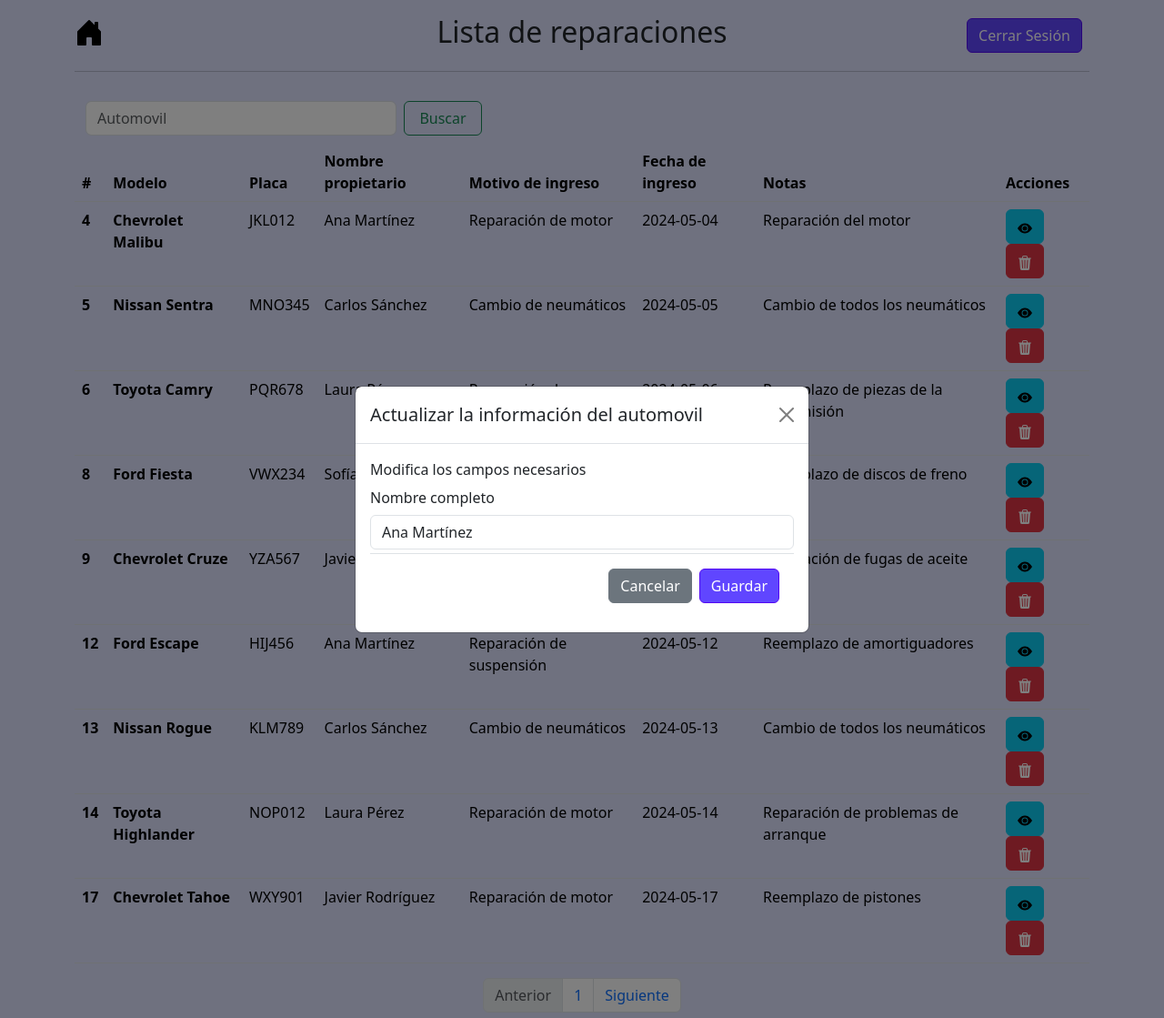
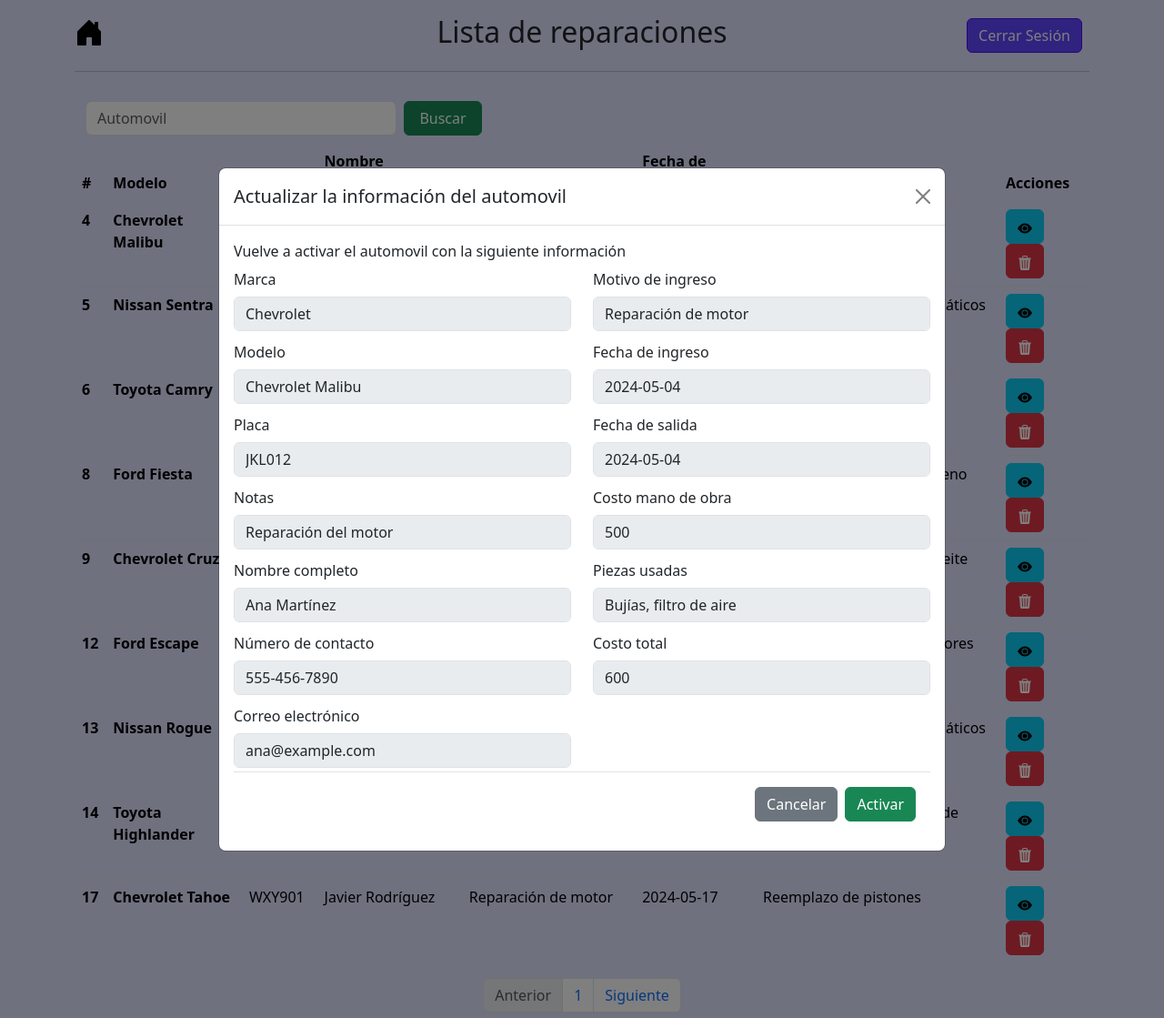
Before and after one commit to noriegaencinas/arnold_autorefrigeraciones, a Flask app: page /menu/reparaciones in a window 1280 px wide, after a click that opens the changed part. Shown: the whole page at 91% size. Run offline with Flask 3, Linux system fonts and the light colour scheme; a user stored in the database is signed in; data comes from the database, SQL or seed files in the repository.

Commit message:
adding functionality to the reparaciones

```diff
--- a/controller/reparaciones_controller.py
+++ b/controller/reparaciones_controller.py
@@ -22,3 +22,10 @@ def select_reparacion_by_filter():
         rows = select_automovil_by_filter_db(filtro)
         return render_template('menu_reparaciones.html', data=rows)
     return redirect(url_for('registro_reparaciones'))
+
+@app.route("/menu/reparaciones/activar/<int:id_automovil>", methods=['GET', 'POST'])
+def activar_automovil(id_automovil):
+    if request.method == 'POST':
+        activar_automovil_db(id_automovil)
+        return redirect(url_for('registro_reparaciones'))
+    return redirect(url_for('registro_reparaciones'))
--- a/main.py
+++ b/main.py
@@ -17,4 +17,4 @@ from controller.cliente_controller import *
 
 
 if __name__ == '__main__':
-    app.run(debug=True, port=5005)
+    app.run(debug=True, port=5005, host="0.0.0.0")
--- a/model/reparaciones_model.py
+++ b/model/reparaciones_model.py
@@ -61,3 +61,18 @@ def select_automovil_by_filter_db(filtro):
     except sqlite3.Error as e:
         print("Error:", e)
         return None
+
+def activar_automovil_db(id_automovil):
+    activar = 0
+    try:
+        conn = sqlite3.connect("instance/arnold_autorefrigeraciones.db")
+        c = conn.cursor()
+        c.execute("UPDATE automoviles SET alta = ? WHERE id_automovil = ?", (activar, id_automovil))
+        conn.commit()
+        conn.close()
+    except sqlite3.Error as e:
+        print("Error:", e)
+        return None
+    finally:
+        if conn:
+            conn.close()
--- a/templates/menu_automoviles.html
+++ b/templates/menu_automoviles.html
@@ -16,7 +16,7 @@
         <div class="container-fluid">
           <form class="d-flex" role="search", action="{{url_for('select_automovil_by_filter')}}", method="POST">
             <input class="form-control me-2 col-lg-3" type="search" placeholder="Automovil" aria-label="Search" name="filtro" required>
-            <button class="btn btn-outline-success col-lg-3" type="submit">Buscar</button>
+            <button class="btn btn-success col-lg-3" type="submit">Buscar</button>
           </form>
           <button type="button" class="btn btn-primary col-lg-3" data-bs-toggle="modal" data-bs-target="#ModalCreateAutomovil">
             Agregar automovil
--- a/templates/menu_reparaciones.html
+++ b/templates/menu_reparaciones.html
@@ -14,7 +14,7 @@
     <div class="container-fluid">
       <form class="d-flex" role="search", action="{{url_for('select_reparacion_by_filter')}}", method="POST">
         <input class="form-control me-2 col-lg-3" type="search" placeholder="Automovil" aria-label="Search" name="filtro" required>
-        <button class="btn btn-outline-success col-lg-3" type="submit">Buscar</button>
+        <button class="btn btn-success col-lg-3" type="submit">Buscar</button>
       </form>
     </div>
   </nav>
@@ -62,22 +62,78 @@
         </tr>
         <!-- Modal of update automovil-->
         <div class="modal fade" id="modal_update{{automovil.id_automovil}}" tabindex="-1" aria-labelledby="exampleModalLabel" aria-hidden="true" >
-          <div class="modal-dialog modal-dialog-centered">
+          <div class="modal-dialog modal-dialog-centered modal-lg">
             <div class="modal-content">
               <div class="modal-header">
                 <h1 class="modal-title fs-5" id="exampleModalLabel">Actualizar la información del automovil</h1>
                 <button type="button" class="btn-close" data-bs-dismiss="modal" aria-label="Close"></button>
               </div>
               <div class="modal-body">
-                Modifica los campos necesarios
-                <form action="{{url_for('actualizar_automovil', id_automovil=automovil.id_automovil)}}", method="POST">
-                  <div class="mb-1">
-                    <label for="recipient-name" class="col-form-label">Nombre completo</label>
-                    <input name="nombre_completo" type="text" class="form-control" value="{{ automovil.nombre_propietario }}" required>
-                  </div>
-                  <div class="modal-footer">
-                    <button type="button" class="btn btn-secondary" data-bs-dismiss="modal">Cancelar</button>
-                    <button type="submit" class="btn btn-primary">Guardar</button>
+                Vuelve a activar el automovil con la siguiente información
+                <form action="{{url_for('activar_automovil', id_automovil=automovil.id_automovil)}}", method="POST">
+                  <div class="container-parent">
+                    <div class="row">
+                      <div class="col-lg-6 child">
+                        <div class="mb-1">
+                          <label for="recipient-name" class="col-form-label">Marca</label>
+                          <input name="nombre_completo" type="text" class="form-control" value="{{ automovil.marca }}" disabled>
+                        </div>
+                        <div class="mb-1">
+                          <label for="recipient-name" class="col-form-label">Modelo</label>
+                          <input name="nombre_completo" type="text" class="form-control" value="{{ automovil.modelo }}" disabled>
+                        </div>
+                        <div class="mb-1">
+                          <label for="recipient-name" class="col-form-label">Placa</label>
+                          <input name="nombre_completo" type="text" class="form-control" value="{{ automovil.placa }}" disabled>
+                        </div>
+                        <div class="mb-1">
+                          <label for="recipient-name" class="col-form-label">Notas</label>
+                          <input name="nombre_completo" type="text" class="form-control" value="{{ automovil.notas }}" disabled>
+                        </div>
+                        <div class="mb-1">
+                          <label for="recipient-name" class="col-form-label">Nombre completo</label>
+                          <input name="nombre_completo" type="text" class="form-control" value="{{ automovil.nombre_propietario }}" disabled>
+                        </div>
+                        <div class="mb-1">
+                          <label for="recipient-name" class="col-form-label">Número de contacto</label>
+                          <input name="nombre_completo" type="text" class="form-control" value="{{ automovil.telefono_propietario }}" disabled>
+                        </div>
+                        <div class="mb-1">
+                          <label for="recipient-name" class="col-form-label">Correo electrónico</label>
+                          <input name="nombre_completo" type="text" class="form-control" value="{{ automovil.correo_propietario }}" disabled>
+                        </div>
+                      </div>
+                      <div class="col-lg-6 child">
+                        <div class="mb-1">
+                          <label for="recipient-name" class="col-form-label">Motivo de ingreso</label>
+                          <input name="nombre_completo" type="text" class="form-control" value="{{ automovil.motivo_ingreso }}" disabled>
+                        </div>
+                        <div class="mb-1">
+                          <label for="recipient-name" class="col-form-label">Fecha de ingreso</label>
+                          <input name="nombre_completo" type="text" class="form-control" value="{{ automovil.fecha_ingreso }}" disabled>
+                        </div>
+                        <div class="mb-1">
+                          <label for="recipient-name" class="col-form-label">Fecha de salida</label>
+                          <input name="nombre_completo" type="text" class="form-control" value="{{ automovil.fecha_egreso }}" disabled>
+                        </div>
+                        <div class="mb-1">
+                          <label for="recipient-name" class="col-form-label">Costo mano de obra</label>
+                          <input name="nombre_completo" type="text" class="form-control" value="{{ automovil.costo_mano_obra }}" disabled>
+                        </div>
+                        <div class="mb-1">
+                          <label for="recipient-name" class="col-form-label">Piezas usadas</label>
+                          <input name="nombre_completo" type="text" class="form-control" value="{{ automovil.piezas_usadas }}" disabled>
+                        </div>
+                        <div class="mb-1">
+                          <label for="recipient-name" class="col-form-label">Costo total</label>
+                          <input name="nombre_completo" type="text" class="form-control" value="{{ automovil.costo_total }}" disabled>
+                        </div>
+                      </div>
+                    </div>
+                    <div class="modal-footer">
+                      <button type="button" class="btn btn-secondary" data-bs-dismiss="modal">Cancelar</button>
+                      <button type="submit" class="btn btn-success">Activar</button>
+                    </div>
                   </div>
                 </form>
               </div>
```
Also changed, not shown: static/js/menu_automoviles.js (+13 -13 lines).
